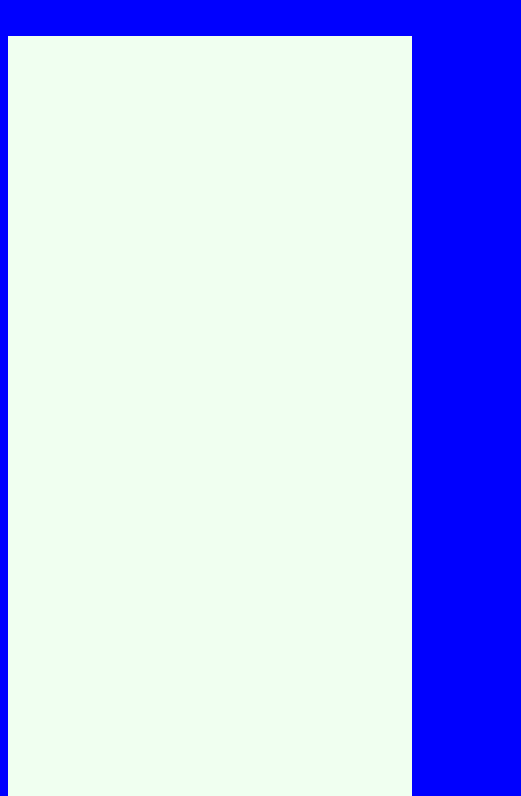
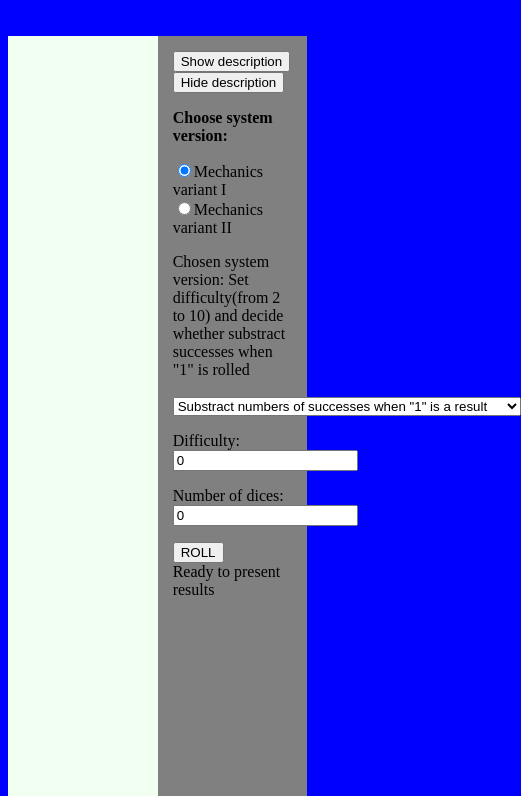
Before and after one commit to Spoxmen/kostka, a website: page public/index.html in a window 390 px wide. Shown: the part 48-844 px from the top of the page, 521 px wide, since content can reach past the window. Drawn offline with nearby package versions, Linux system fonts and the light colour scheme.

Commit message:
frontend making

```diff
--- a/public/index.html
+++ b/public/index.html
@@ -59,11 +59,7 @@
   display: table;
   clear: both;
 }
-@media screen and (max-width:600px) {
-  .column {
-    width: 100%;
-  }
-}
+
 </style>
 </head>
 <body bgcolor="blue">
```
